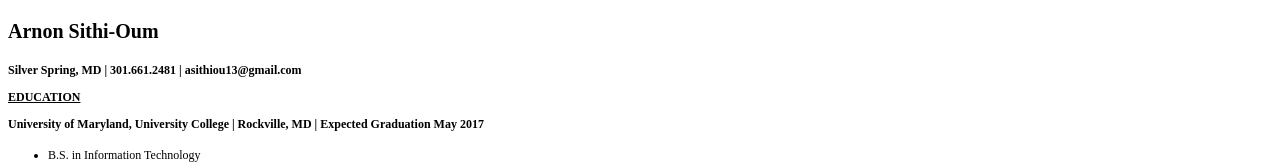
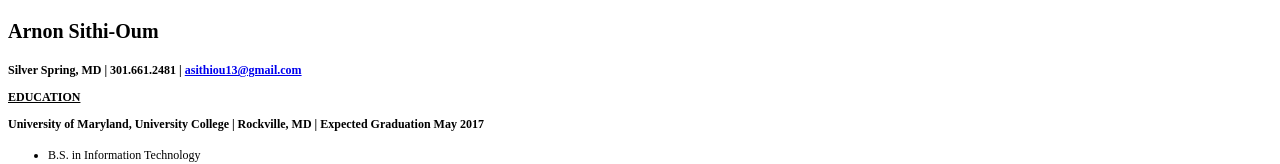
Before and after one commit to asithiou/asithiou.github.io, a plain HTML site: page index.html in a window 1280 px wide. Shown: the top 164 px of the page. Drawn offline with Linux system fonts and the light colour scheme.

Commit message:
Update index.html

```diff
--- a/index.html
+++ b/index.html
@@ -10,7 +10,9 @@
 			<strong>Arnon Sithi-Oum</strong>
 		</p>
 		<p style="font-size: 12px; font-family: Times New Roman">
-			<strong>Silver Spring, MD | 301.661.2481 | asithiou13@gmail.com </strong>
+			<strong>
+				Silver Spring, MD | 301.661.2481 | <a href="asithiou13@gmail.com">asithiou13@gmail.com</a>
+			</strong>
 		</p>
 		<p style="font-size: 12px; font-family: Times New Roman">
 			<strong><u>EDUCATION</strong></u>
```
